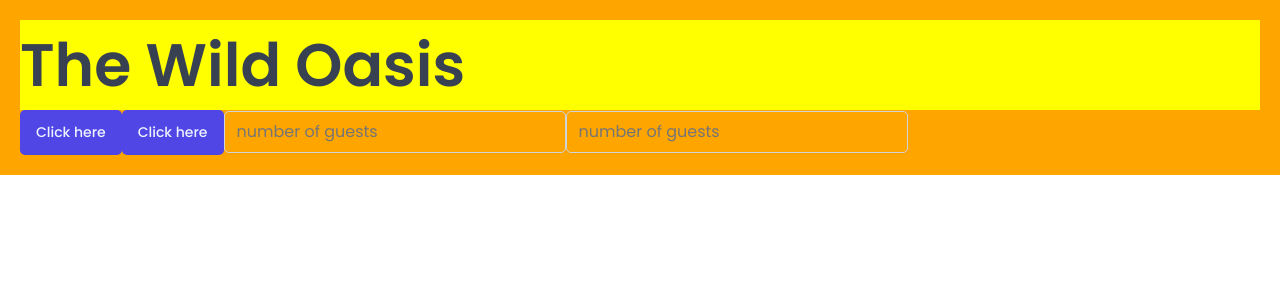
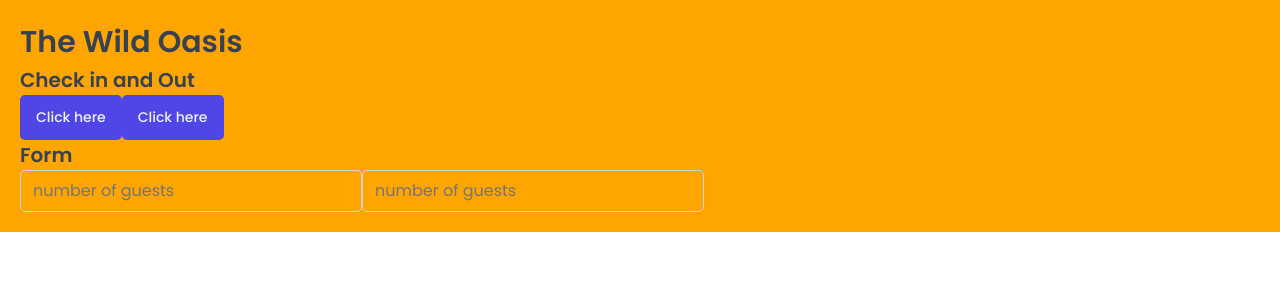
Before and after one commit to gaurav5677/Wild-Oasis, a React (Vite) app in the folder the-wild-oasis/: page / in a window 1280 px wide. Shown: the top 300 px of the page. Built offline with nearby package versions, Linux system fonts and the light colour scheme; a web font is replaced by a local one.

Commit message:
Styled Componen Props and "CSS" Function

```diff
--- a/the-wild-oasis/src/App.jsx
+++ b/the-wild-oasis/src/App.jsx
@@ -2,12 +2,7 @@
 import GlobalStyles from "./styles/GlobalStyle";
 import Button from "./ui/Button";
 import Input from "./ui/input";
-
-const H1 = styled.h1`
-  font-size: 60px;
-  font-weight: 600;
-  background-color: yellow;
-`;
+import Heading from "./ui/Heading";
 
 const StyledApp = styled.main`
   background-color: orange;
@@ -18,9 +13,11 @@
     <>
       <GlobalStyles />
       <StyledApp>
-        <H1>The Wild Oasis</H1>
+        <Heading as="h1">The Wild Oasis</Heading>
+        <Heading as="h2">Check in and Out</Heading>
         <Button onClick={() => alert("click in ")}> Click here</Button>
         <Button onClick={() => alert("click in ")}> Click here</Button>
+        <Heading as="h3">Form</Heading>
 
         <Input type="number" placeholder="number of guests " />
         <Input type="number" placeholder="number of guests " />
--- /dev/null
+++ b/the-wild-oasis/src/ui/Heading.jsx
@@ -0,0 +1,30 @@
+import styled, { css } from "styled-components";
+
+// const test = css`
+//   text-align: center, ${10 > 5 && "background-color: yellow"};
+// `;
+
+const Heading = styled.h1`
+  ${(props) =>
+    props.as === "h1" &&
+    css`
+      font-size: 3rem;
+      font-weight: 600;
+    `}
+
+  ${(props) =>
+    props.as === "h2" &&
+    css`
+      font-size: 2rem;
+      font-weight: 600;
+    `}
+
+    ${(props) =>
+    props.as === "h3" &&
+    css`
+      font-size: 2rem;
+      font-weight: 600;
+    `}
+`;
+
+export default Heading;
```
